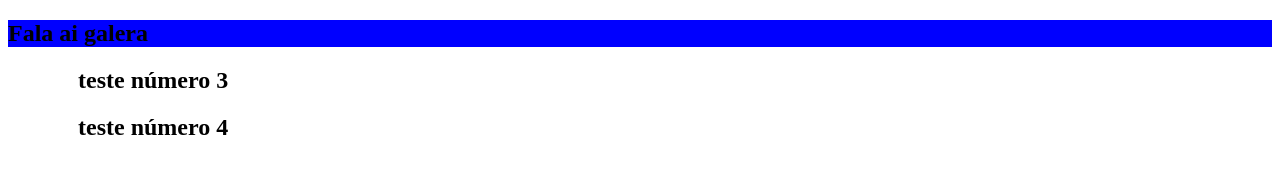
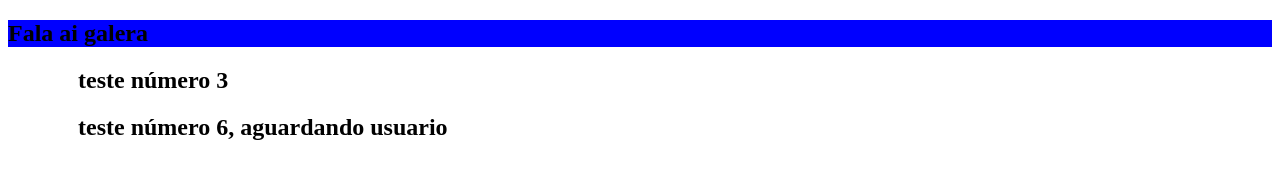
Before and after one commit to HeronPBV/Teste, a plain HTML site: page index.html in a window 1280 px wide. Drawn offline with Linux system fonts and the light colour scheme.

Commit message:
alguma mensagem

```diff
--- a/index.html
+++ b/index.html
@@ -13,7 +13,7 @@
     <section class="container">
         <h2>teste número 3</h2>
 
-        <h2>teste número 4</h2>
+        <h2>teste número 6, aguardando usuario</h2>
     </section>
 </body>
 </html>
```
